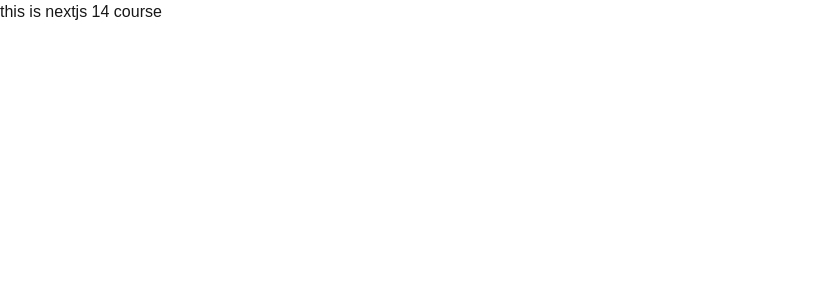
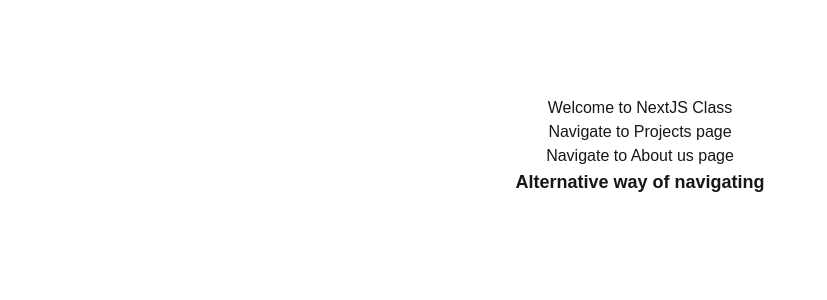
Before and after one commit to mdmusharruf13/nextjs-learning, a Next.js app in the folder nextjs14-sm/: page / in a window 1280 px wide. Shown: the top 300 px of the page, without its empty margins (0-827 px from the left). Built offline with nearby package versions, Linux system fonts and the light colour scheme.

Commit message:
navigation - Link, useRouter(), redirect()

```diff
--- a/nextjs14-sm/src/app/about/page.js
+++ b/nextjs14-sm/src/app/about/page.js
@@ -1,4 +1,9 @@
+import { redirect } from "next/navigation";
+
 export default function AboutPage() {
+    const userProfileInfo = null;
+
+    if (userProfileInfo === null) redirect("/contact");
     return (
         <section>this is about us page</section>
     )
--- a/nextjs14-sm/src/app/page.js
+++ b/nextjs14-sm/src/app/page.js
@@ -1,7 +1,19 @@
+"use client";
+
+import Link from "next/link";
+import { useRouter } from "next/navigation";
+
 export default function Home() {
+  const router = useRouter();
+  console.log(router);
+
   return <main>
-    <section>
-      this is nextjs 14 course
+    <section className="flex min-h-screen flex-col items-center p-24">
+      <h1>Welcome to NextJS Class</h1>
+      <Link href={"projects"}>Navigate to Projects page</Link>
+      <Link href={"/about"}>Navigate to About us page</Link>
+
+      <button className="font-bold mt-23 text-lg" onClick={() => router.push("/projects")}>Alternative way of navigating</button>
     </section>
   </main>
 }
```
Also changed, not shown: 1 other file (tests, documents, lock files or other folders).
